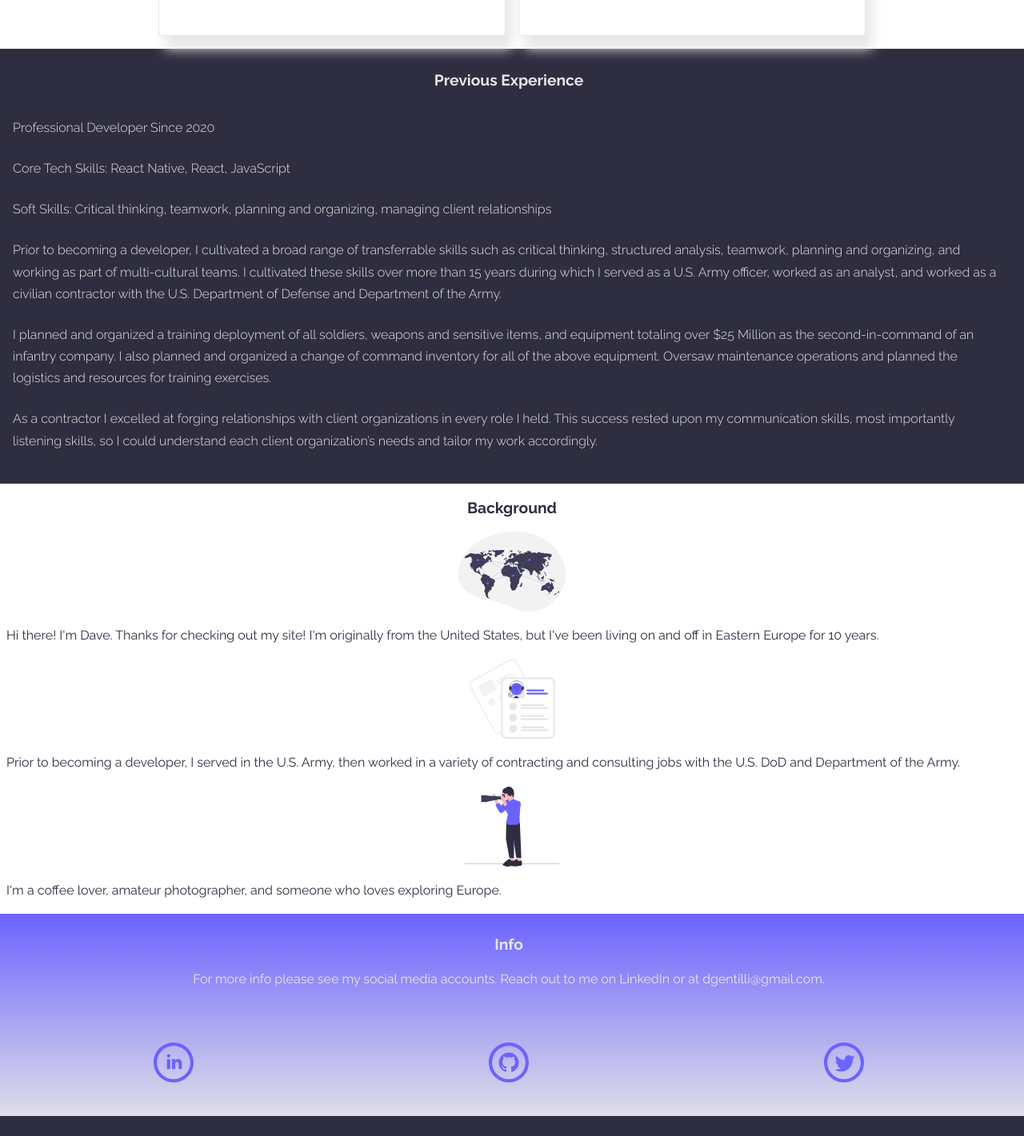
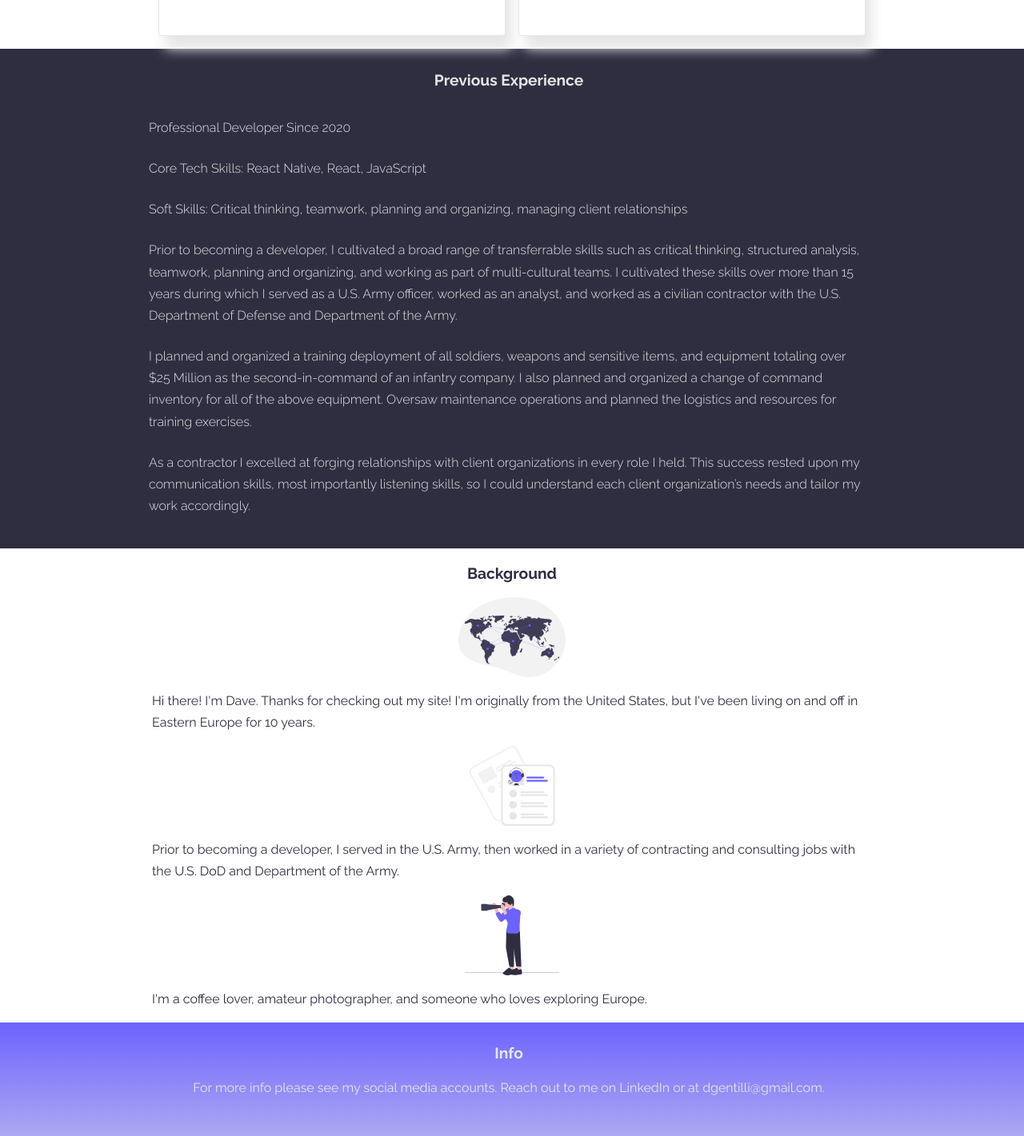
Before and after one commit to dgentilli/portfolio-2022, a React (Create React App) app: page / in a window 1280 px wide. Shown: the part 1180-2601 px from the top of the page at 80% size. Built offline with nearby package versions, Linux system fonts and the light colour scheme.

Commit message:
Add a max width to improve the layout for larger screens.

```diff
--- a/src/components/backgroundDetails/Background.module.css
+++ b/src/components/backgroundDetails/Background.module.css
@@ -1,5 +1,7 @@
 .background_container {
   padding: 0 0.5rem;
+  max-width: 900px;
+  margin: 0 auto;
 }
 
 .background_paragraph {
--- a/src/components/experienceList/ExperienceList.module.css
+++ b/src/components/experienceList/ExperienceList.module.css
@@ -1,5 +1,8 @@
 .experience_list_container {
   padding: 1rem;
+  margin: 0 auto;
+  max-width: 900px;
+
   font-weight: 300;
   line-height: 1.7;
 }
--- a/src/components/info/Info.module.css
+++ b/src/components/info/Info.module.css
@@ -2,6 +2,8 @@
   padding: 0 0.5rem;
 }
 .info_icon_container {
+  max-width: 900px;
+  margin: 0 auto;
   display: flex;
 }
 
```
